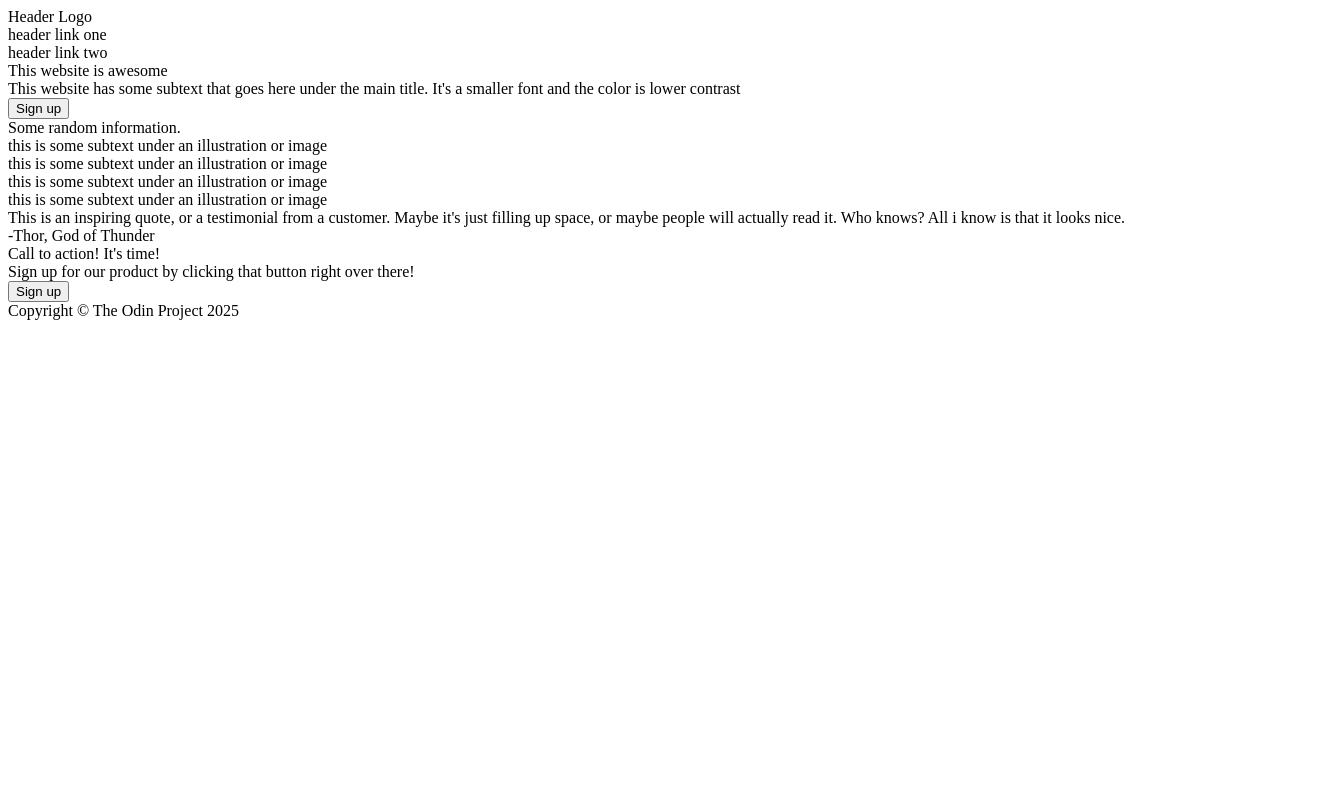
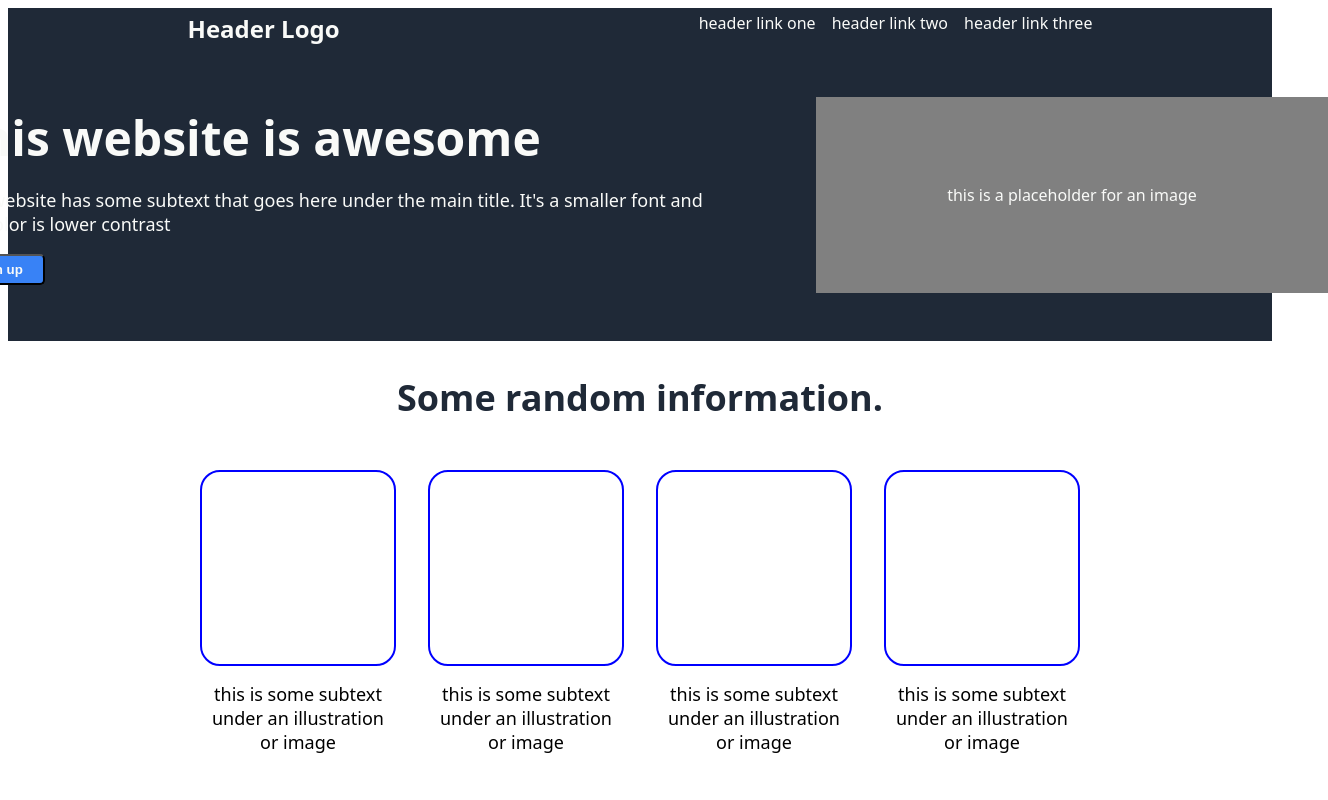
Before and after one commit to dxlefourtwenty/css-project-odin-project, a plain HTML site: page index.html in a window 1280 px wide. Shown: the top 800 px of the page, 1328 px wide, since content can reach past the window. Drawn offline with Linux system fonts and the light colour scheme.

Commit message:
implemented top-side of site into index.html and style.css

```diff
--- a/index.html
+++ b/index.html
@@ -9,37 +9,45 @@
 <body>
     <div class="header">
         <div class="header-logo">Header Logo</div>
+        <div class="header-links-container">
             <div class="header-link">header link one</div>
             <div class="header-link">header link two</div>
+            <div class="header-link">header link three</div>
+        </div>
     </div>
 
     <div class="content">
-        <div class="signup-info">
-            <div class="signup-text">
-                <div>This website is awesome</div>
-                <div>
+        <div class="sign-up-info">
+            <div class="sign-up-content">
+                <div class="sign-up-header">This website is awesome</div>
+                <p class="sign-up-subtext">
                     This website has some subtext that goes here under the main title. It's a smaller font and the color is lower contrast
+                </p>
+                <button class="sign-up-button">Sign up</button>
             </div>
-                <button class="sign-up-button">Sign up</button>
+            <div class="sign-up-image">
+                this is a placeholder for an image
             </div>
         </div>
         <div class="site-info">
-            <div>Some random information.</div>
-            <div>
+            <div class="site-info-text">Some random information.</div>
+            <div class="image-large-container">
+                <div class="image-container">
                     <div class="image"></div>
                     <div class="info-text">this is some subtext under an illustration or image</div>
                 </div>
-            <div>
+                <div class="image-container">
                     <div class="image"></div>
                     <div class="info-text">this is some subtext under an illustration or image</div>
                 </div>
-            <div>
+                <div class="image-container">
                     <div class="image"></div>
                     <div class="info-text">this is some subtext under an illustration or image</div>
                 </div>
-            <div>
+                <div class="image-container">
                     <div class="image"></div>
                     <div class="info-text">this is some subtext under an illustration or image</div>
+                </div>
             </div>
         </div>
         <div class="quote-container">
@@ -56,7 +64,7 @@
             <div class="popup-text">
                 Sign up for our product by clicking that button right over there!
             </div>
-            <button class="pop-up-sign-up-button">Sign up</button>
+            <button class="sign-up-button">Sign up</button>
         </div>
     </div>
 
--- a/styles.css
+++ b/styles.css
@@ -1,15 +1,108 @@
 body {
-
+    font-family: system-ui, -apple-system, BlinkMacSystemFont, 'Segoe UI', Roboto, Oxygen, Ubuntu, Cantarell, 'Open Sans', 'Helvetica Neue', sans-serif;
 }
 
 .header {
-
+    background-color: #1F2937;
+    color: #F9FAF8;
+    display: flex;
+    justify-content: space-around;
+    padding: 4px 0;
 }
 
-.content {
-
+.header-logo {
+    font-weight: bold;
+    font-size: 24px;
 }
 
-.footer {
+.header-links-container {
+    display: flex;
+    gap: 16px;
+}
 
+.sign-up-info {
+    background-color: #1F2937;
+    color: #F9FAF8;
+    display: flex;
+    justify-content: center;
+    align-items: center;
+    gap: 96px;
+    padding: 48px 36px;
 }
+
+.sign-up-header {
+    font-weight: 900;
+    font-size: 48px;
+}
+
+.sign-up-button {
+    background-color: #3882F6;
+    color: #F9FAF8;
+    font-weight: bold;
+    border-radius: 5px;
+    padding: 6px 20px;
+}
+
+.sign-up-image {
+    display: flex;
+    color: #F9FAF8;
+    background-color: gray;
+    align-items: center;
+    justify-content: center;
+    height: 196px;
+    width: 512px;
+    flex-shrink: 0;
+}
+
+.sign-up-subtext {
+    text-align: left;
+    font-size: 18px;
+    width: 768px;
+}
+
+.site-info {
+    display: flex;
+    flex-direction: column;
+    justify-content: center;
+    align-items: center;
+    padding: 32px 32px;
+    gap: 48px;
+    padding-bottom: 92px;
+}
+
+.site-info-text {
+    font-size: 36px;
+    color: #1F2937;
+    font-weight: 900;
+}
+
+.popup-container .sign-up-button {
+    border: #F9FAF8;
+}
+
+.image-large-container {
+    display: flex;
+    gap: 32px;
+}
+
+.image-container {
+    display: flex;
+    flex-direction: column;
+    justify-content: center;
+    align-items: center;
+    text-align: center;
+    gap: 16px;
+}
+
+.image {
+    background-color: white;
+    border: 2px solid blue;
+    border-radius: 20px;
+    height: 192px;
+    width: 192px;
+}
+
+.info-text {
+    font-size: 18px;
+    width: 192px;
+}
```
Lines whose indentation alone changed are shown as unchanged.
